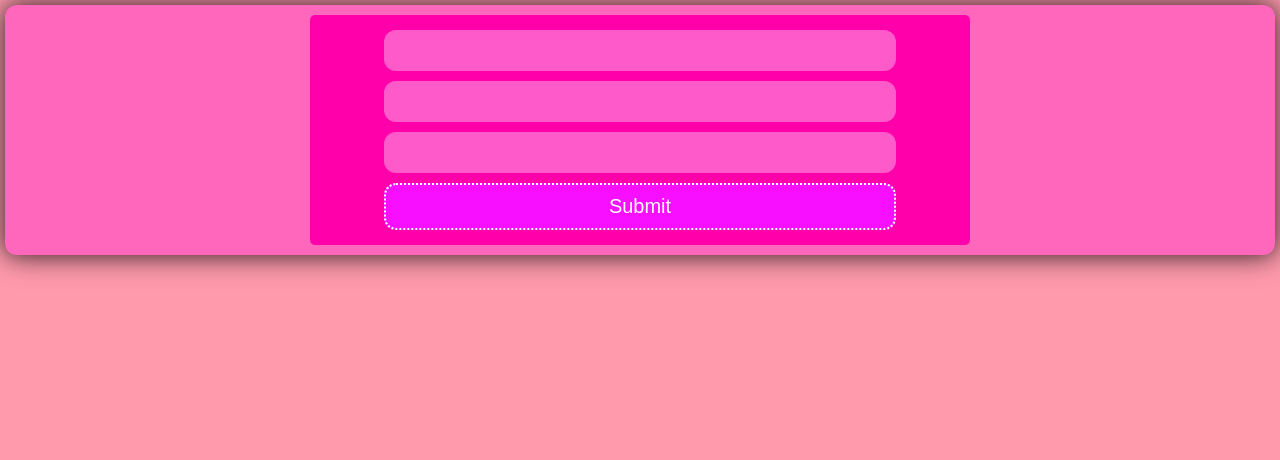
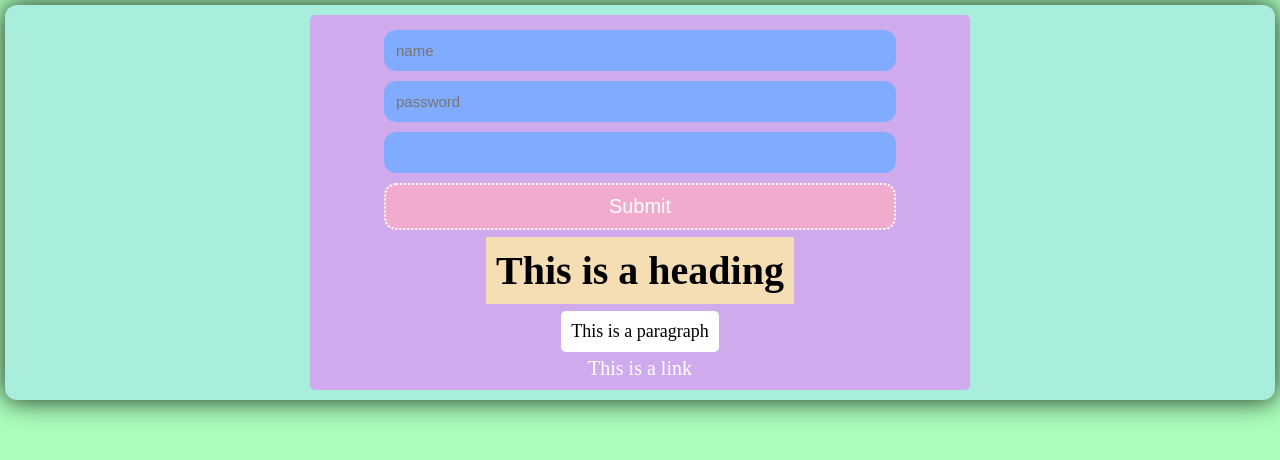
Before and after one commit to ayushbasak/css-boilerplate, a plain HTML site: page index.html in a window 1280 px wide. Drawn offline with Linux system fonts and the light colour scheme.

Commit message:
Added some features to CSS

```diff
--- a/angry-red/styles.css
+++ b/angry-red/styles.css
@@ -48,3 +48,26 @@ html,body{
 .input-box:hover{
     border: 2px solid white;
 }
+.heading{
+    background: wheat;
+    padding:10px;
+    margin:2px;
+    color: black;
+}
+.para{
+    color: black;
+    font-size: 18px;
+    background: white;
+    padding:10px;
+    margin:5px;
+    border-radius: 5px ;
+}
+.link{
+    text-decoration: none;
+    color:pink;
+    transition: all .2s;
+}
+.link:hover{
+    color:white;
+    text-decoration: underline;
+}
--- a/index.html
+++ b/index.html
@@ -3,16 +3,21 @@
     <meta charset="UTF-8">
     <meta name="viewport" content="width=device-width, initial-scale=1.0">
     <!-- <link rel="stylesheet" href="menthol-cool/styles.css"> -->
-    <link rel="stylesheet" href="angry-red/styles.css">
+    <link rel="stylesheet" href="menthol-cool/styles.css">
     <title>Playground</title>
 </head>
 <body>
     <div class = "main-container main">
         <div class = "container-01 container">
-            <input type="text" class = "input-box">
-            <input type="text" class = "input-box">
+            <input type="text" class = "input-box" placeholder="name">
+            <input type="text" class = "input-box" placeholder="password">
             <input type="text" class = "input-box">
             <button class = "submit">Submit</button>
+            <h1 class = "heading">This is a heading</h1>
+            <p class = "para">
+                This is a paragraph
+            </p>
+            <a href="#" class = "link">This is a link</a>
         </div>
     </div>
 </body>
--- a/menthol-cool/styles.css
+++ b/menthol-cool/styles.css
@@ -48,3 +48,26 @@ html,body{
 .input-box:hover{
     border: 2px solid white;
 }
+.heading{
+    background: wheat;
+    padding:10px;
+    margin:2px;
+    color: black;
+}
+.para{
+    color: black;
+    font-size: 18px;
+    background: white;
+    padding:10px;
+    margin:5px;
+    border-radius: 5px ;
+}
+.link{
+    text-decoration: none;
+    color:white;
+    transition: all .2s;
+}
+.link:hover{
+    color:white;
+    text-decoration: underline;
+}
```
